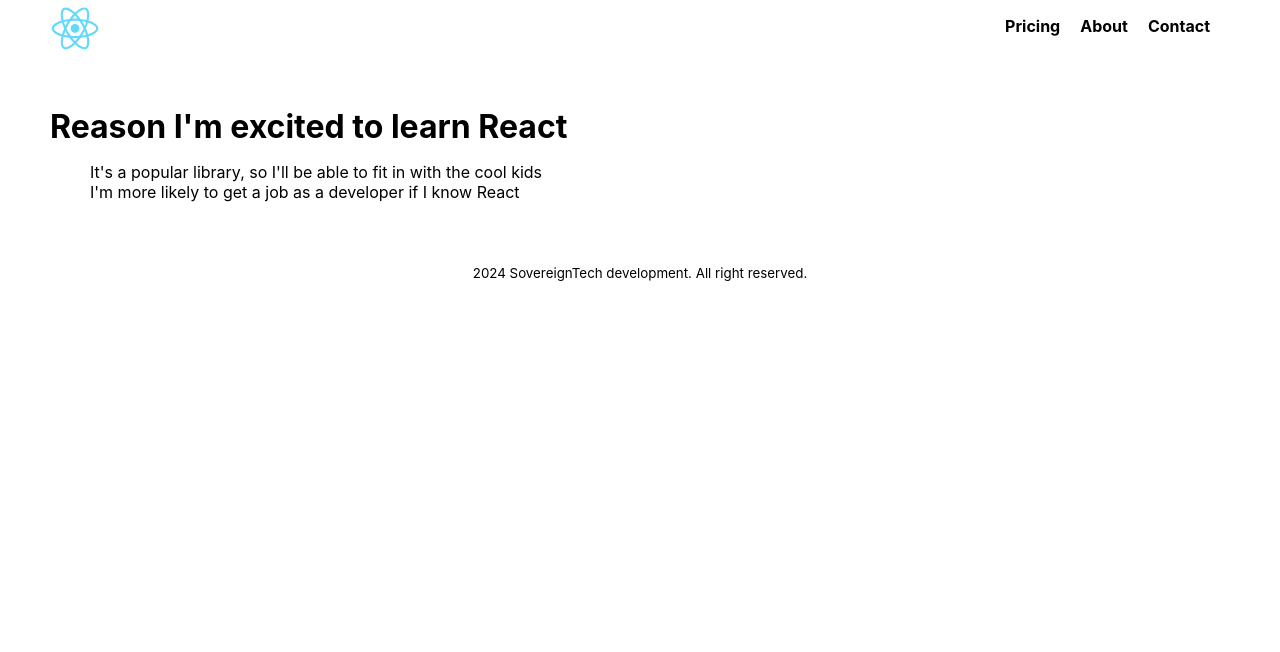
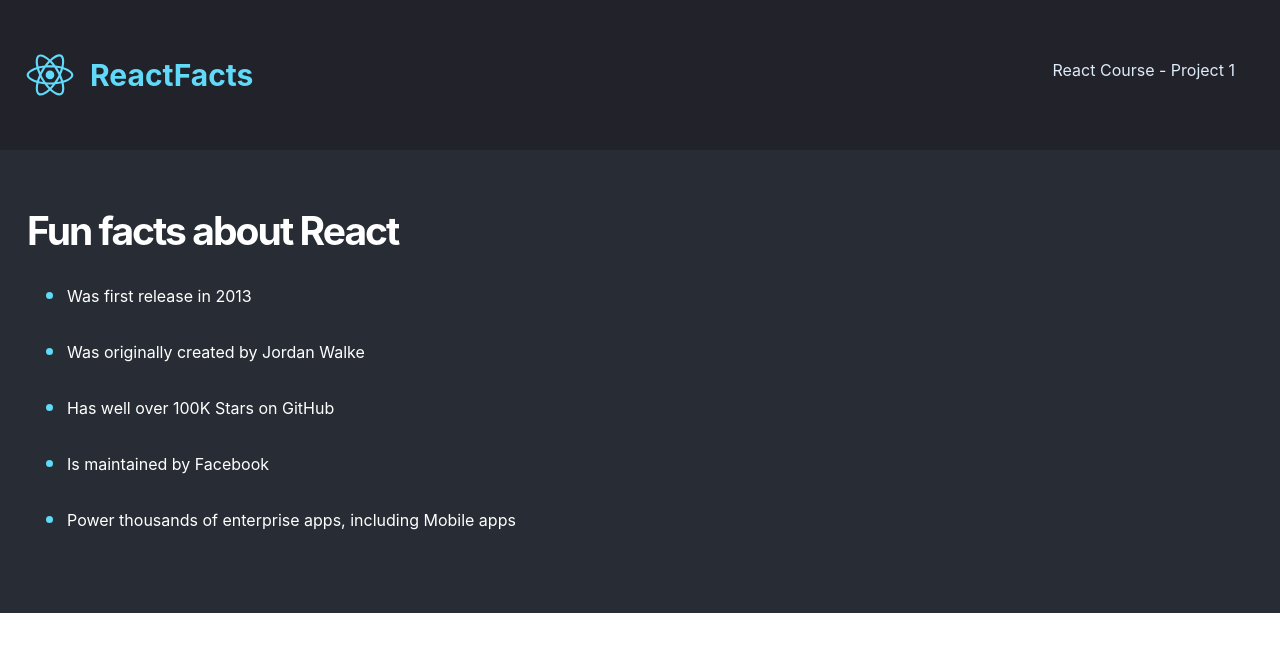
Before and after one commit to jegbune/React.useState, a React (Create React App) app: page / in a window 1280 px wide. Shown: the top 652 px of the page. Built offline with nearby package versions, Linux system fonts and the light colour scheme.

Commit message:
JSX React First challenge

```diff
--- a/src/object.js
+++ b/src/object.js
@@ -6,12 +6,14 @@ import "./style.css"
     function Header() {
         return(
             <header>
+                <div className="logo-title">
         <img src={logo} width="80px" alt="logo" />
+        <p className="page-title">ReactFacts</p>
 
-        <ul>
-            <li>Pricing</li>
-            <li>About</li>
-            <li>Contact</li>
+                </div>
+
+        <ul className="header-li">
+            <li>React Course - Project 1</li>
         </ul>
         </header>
         )
@@ -22,11 +24,14 @@ import "./style.css"
         return(
     <div className="container">
 
-        <h1>Reason I'm excited to learn React</h1>
-        <ol>
-            <li>It's a popular library, so I'll be able to fit in with the cool kids</li>
-            <li>I'm more likely to get a job as a developer if I know React</li>
-        </ol>
+        <h1 className="main-title">Fun facts about React</h1>
+        <ul className="main-fact">
+            <li className="main-li">Was first release in 2013</li>
+            <li className="main-li">Was originally created by Jordan Walke</li>
+            <li className="main-li">Has well over 100K Stars on GitHub</li>
+            <li className="main-li">Is maintained by Facebook</li>
+            <li className="main-li">Power thousands of enterprise apps, including Mobile apps</li>
+        </ul>
 
     </div>
       )
@@ -45,7 +50,7 @@ export default function MainPage() {
         <div>
             <Header />
             <Body />
-            <Footer />
+            {/* <Footer /> */}
         </div>
     )
    }
--- a/src/style.css
+++ b/src/style.css
@@ -1,29 +1,65 @@
+body{
+    height: 100vh;
+}
+header {
+    display: flex;
+    justify-content: space-between;
+    align-items: center;
+    height: 90px;
+    padding: 30px 25px;
+    background: #21222A;
+    color: #DEEBF8;
+}
 .container {
-    margin: 50px;
+    padding: 57px 27px;
+    background: #282D35;
+    color: #fff;
+
 }
+
+.logo-title {
+    display: flex;
+    align-items: center;
+}
+
+.page-title {
+    font-size: 30px;
+    font-weight: 700;
+    margin: 0;
+    color: #61DAF8;
+}
+
 img {
     margin-left: -15px;
     display: block;
     max-width: 100%;
 }
 
-header {
-    display: flex;
-    justify-content: space-between;
-    padding: 0 50px;
+.header-li {
+    list-style: none;
 }
 
-ul {
+ul > .main-fact{
     display: flex;
+    flex-direction: column;
     font-weight: 700;
+    max-width: 100px;
 }
 li{
-    list-style: none;
     margin-right: 20px;
+    margin-bottom: 10px;
+    padding-block: 10px;
 }
 
-h1 {
+.main-title {
     margin: 0;
+    font-size: 39px;
+    letter-spacing: -0.05em;
+ }
+
+ .main-li::marker {
+    font-size: 1.4rem;
+    color: #61DAF8;
 }
 
 footer {
```
